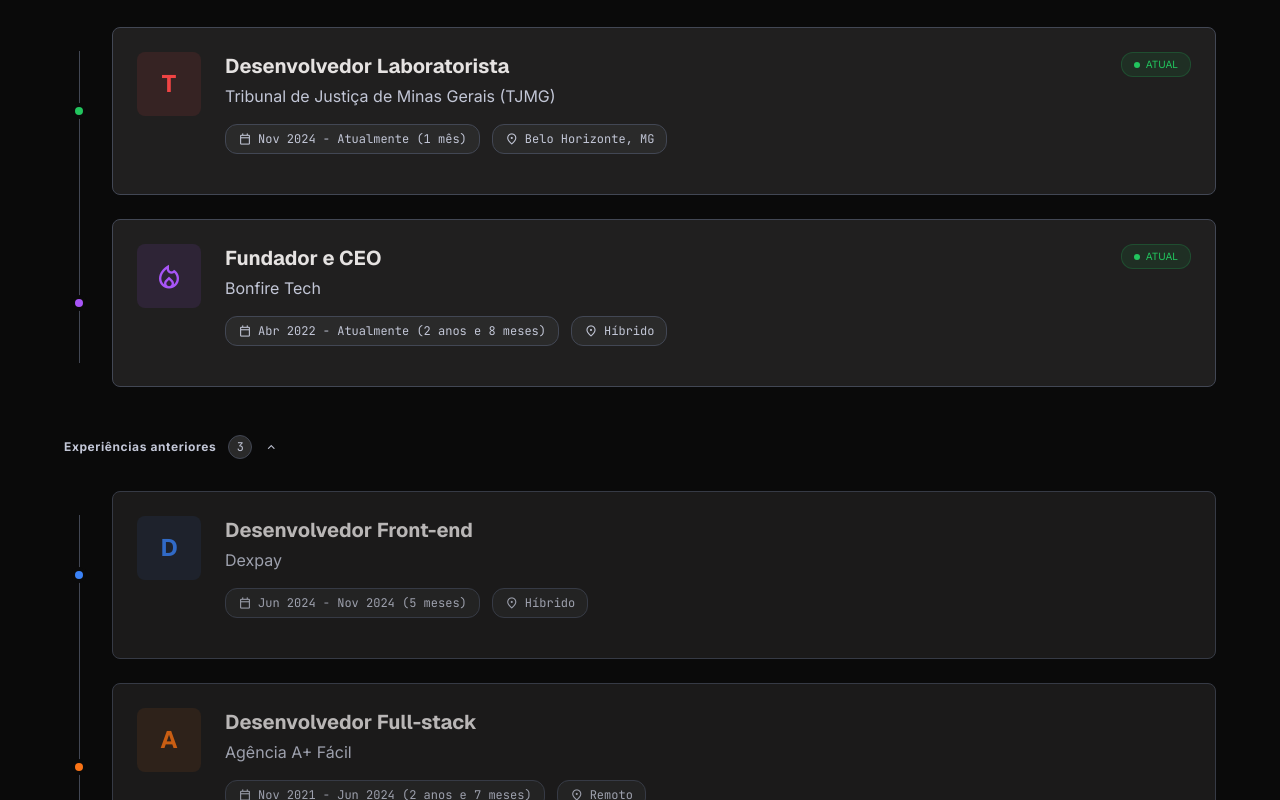
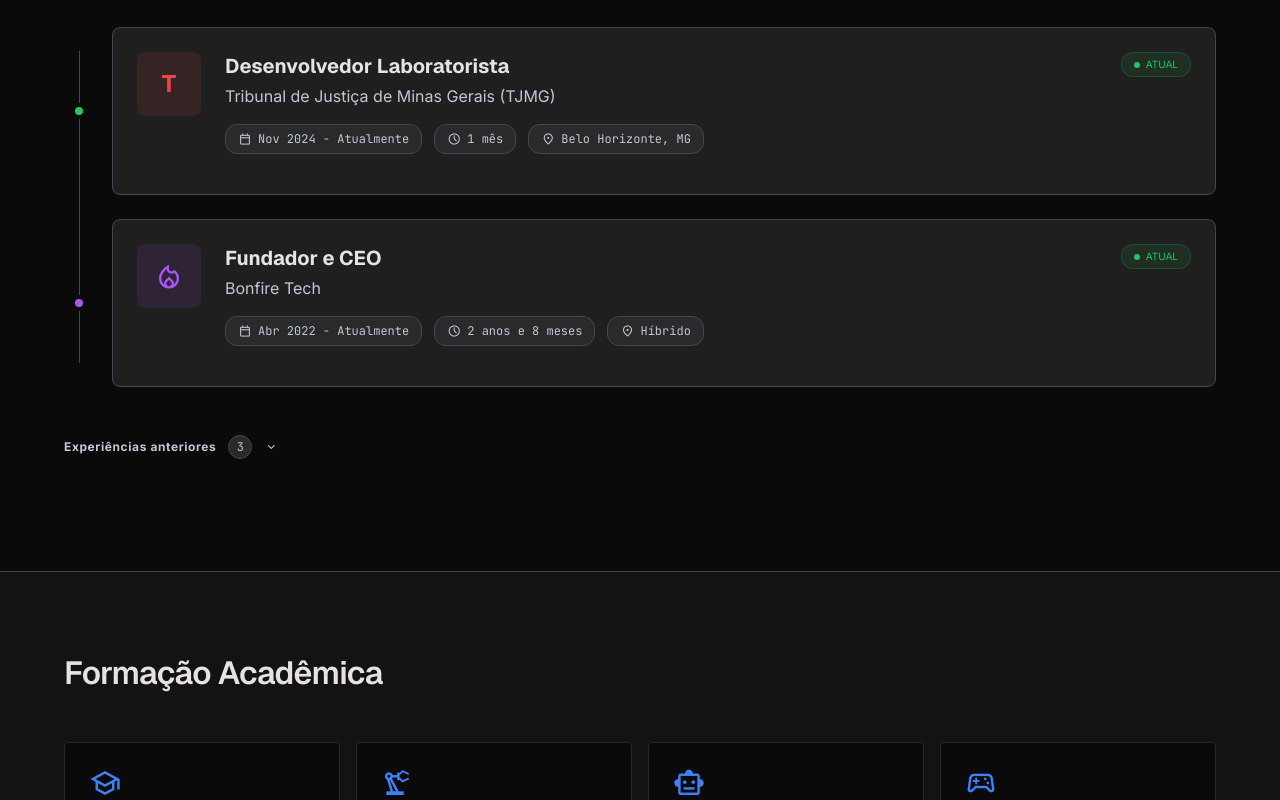
Before and after one commit to odutradev/odutra.com, a React (Vite) app: page / in a window 1280 px wide. Shown: the part 2440-3240 px from the top of the page. Built offline with nearby package versions, Linux system fonts and the light colour scheme.

Commit message:
feat: Feat: initializes closed previous experiences and separates period and duration in chips

```diff
--- a/src/assets/portfolioData.js
+++ b/src/assets/portfolioData.js
@@ -155,7 +155,8 @@
         short: "T",
         colorBg: "bg-red-500/10",
         colorText: "text-red-500",
-        period: "Nov 2024 - Atualmente (1 mês)",
+        period: "Nov 2024 - Atualmente",
+        duration: "1 mês",
         location: "Belo Horizonte, MG",
         badgeColor: "bg-green-500",
         dotColor: "bg-green-500"
@@ -166,7 +167,8 @@
         icon: "local_fire_department",
         colorBg: "bg-purple-500/10",
         colorText: "text-purple-500",
-        period: "Abr 2022 - Atualmente (2 anos e 8 meses)",
+        period: "Abr 2022 - Atualmente",
+        duration: "2 anos e 8 meses",
         location: "Híbrido",
         badgeColor: "bg-green-500",
         dotColor: "bg-purple-500"
@@ -179,7 +181,8 @@
         short: "D",
         colorBg: "bg-blue-500/10",
         colorText: "text-blue-500",
-        period: "Jun 2024 - Nov 2024 (5 meses)",
+        period: "Jun 2024 - Nov 2024",
+        duration: "5 meses",
         location: "Híbrido",
         dotColor: "bg-blue-500"
       },
@@ -189,7 +192,8 @@
         short: "A",
         colorBg: "bg-orange-500/10",
         colorText: "text-orange-500",
-        period: "Nov 2021 - Jun 2024 (2 anos e 7 meses)",
+        period: "Nov 2021 - Jun 2024",
+        duration: "2 anos e 7 meses",
         location: "Remoto",
         dotColor: "bg-orange-500"
       },
@@ -199,7 +203,8 @@
         short: "Z",
         colorBg: "bg-teal-500/10",
         colorText: "text-teal-500",
-        period: "Jun 2021 - Nov 2021 (5 meses)",
+        period: "Jun 2021 - Nov 2021",
+        duration: "5 meses",
         location: "Remoto",
         dotColor: "bg-teal-500"
       }
--- a/src/pages/main/subcomponentes/Experience/index.jsx
+++ b/src/pages/main/subcomponentes/Experience/index.jsx
@@ -3,7 +3,7 @@
 import portfolioData from '../../../../assets/portfolioData'
 
 const Experience = () => {
-  const [showPreviousExperiences, setShowPreviousExperiences] = useState(true)
+  const [showPreviousExperiences, setShowPreviousExperiences] = useState(false)
 
   const handleTogglePrevious = useCallback(() => {
     setShowPreviousExperiences((previousState) => !previousState)
@@ -72,6 +72,14 @@
                             </span>
                             {item.period}
                           </div>
+                          {item.duration && (
+                            <div className="inline-flex items-center gap-1.5 px-3 py-1.5 rounded-full bg-surface-container-high border border-outline-variant font-label-code text-xs text-on-surface-variant">
+                              <span className="material-symbols-outlined text-[14px]">
+                                schedule
+                              </span>
+                              {item.duration}
+                            </div>
+                          )}
                           <div className="inline-flex items-center gap-1.5 px-3 py-1.5 rounded-full bg-surface-container-high border border-outline-variant font-label-code text-xs text-on-surface-variant">
                             <span className="material-symbols-outlined text-[14px]">
                               location_on
@@ -134,6 +142,14 @@
                               </span>
                               {item.period}
                             </div>
+                            {item.duration && (
+                              <div className="inline-flex items-center gap-1.5 px-3 py-1.5 rounded-full bg-surface-container-high border border-outline-variant font-label-code text-xs text-on-surface-variant">
+                                <span className="material-symbols-outlined text-[14px]">
+                                  schedule
+                                </span>
+                                {item.duration}
+                              </div>
+                            )}
                             <div className="inline-flex items-center gap-1.5 px-3 py-1.5 rounded-full bg-surface-container-high border border-outline-variant font-label-code text-xs text-on-surface-variant">
                               <span className="material-symbols-outlined text-[14px]">
                                 location_on
```
